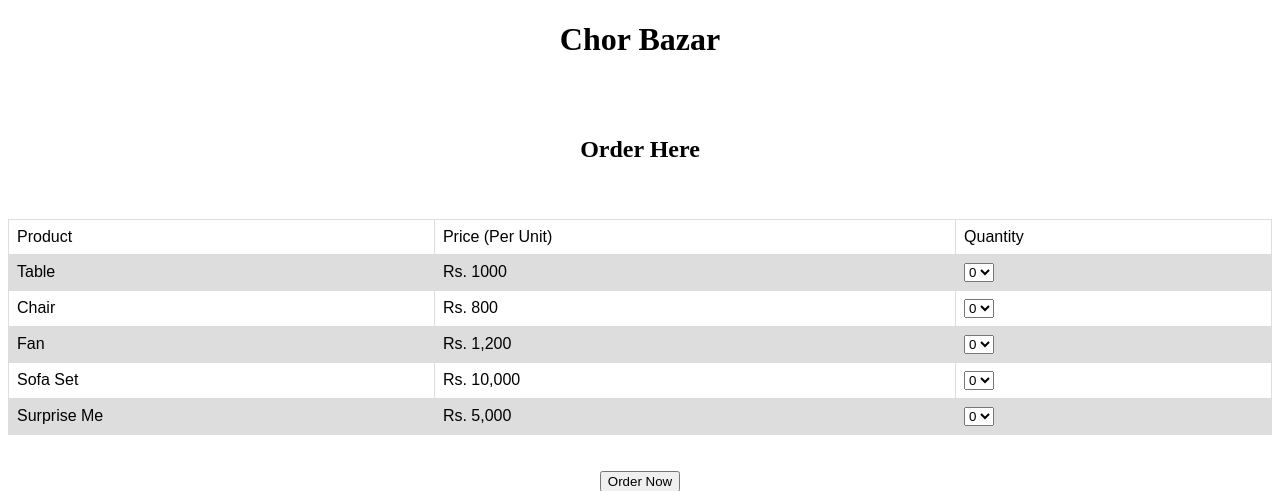
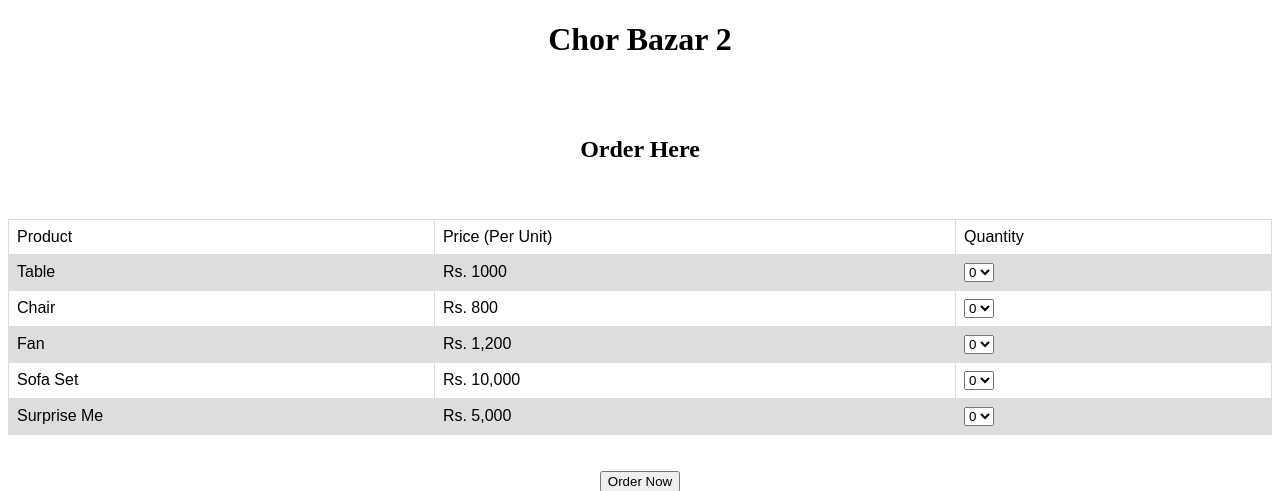
Before and after one commit to shreyaArun/flask007, a Flask app: page /add in a window 1280 px wide. Shown: the top 491 px of the page. Run offline with Flask 2, Linux system fonts and the light colour scheme.

Commit message:
Update base.html

```diff
--- a/templates/base.html
+++ b/templates/base.html
@@ -11,7 +11,7 @@
 </head>
 <body>
 	<center>
-		<h1> Chor Bazar </h1><br><br>
+		<h1> Chor Bazar 2</h1><br><br>
     	{% block body %}{% endblock %}
     </center>
 </body>
```
